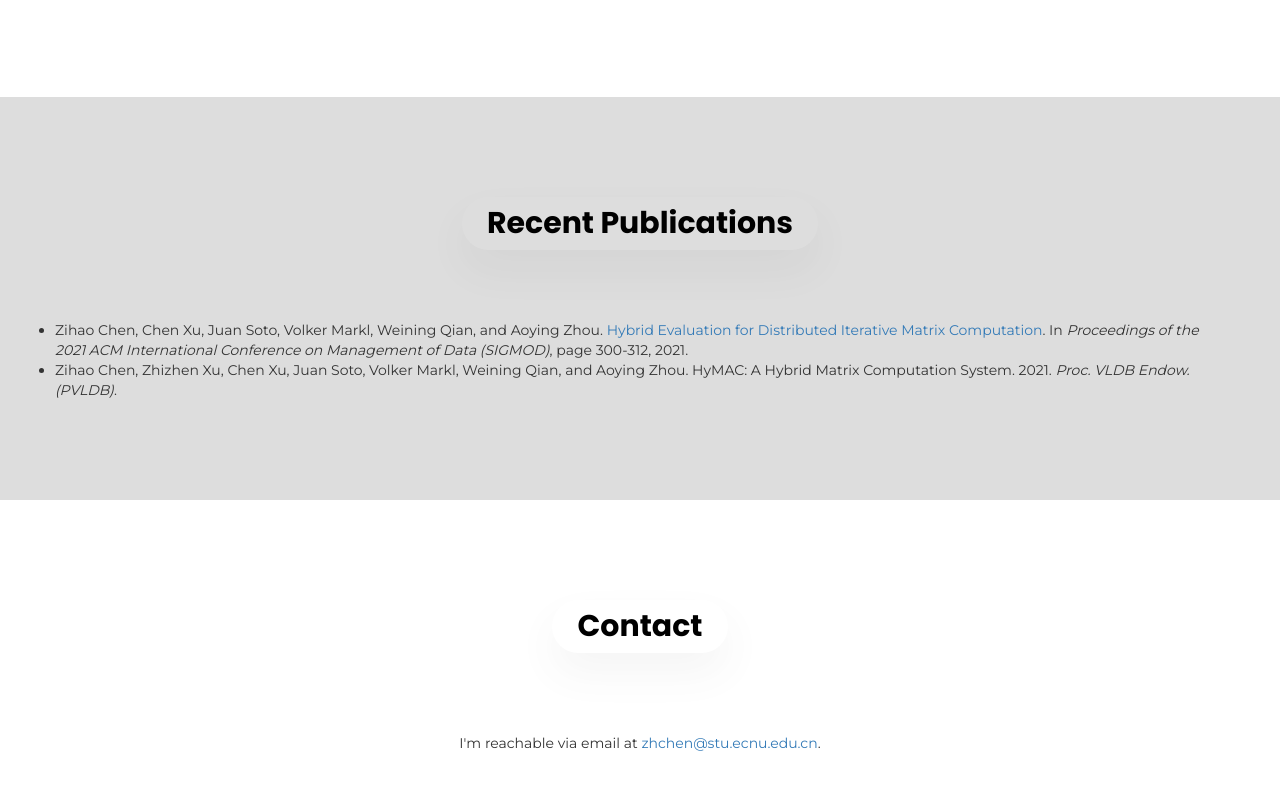
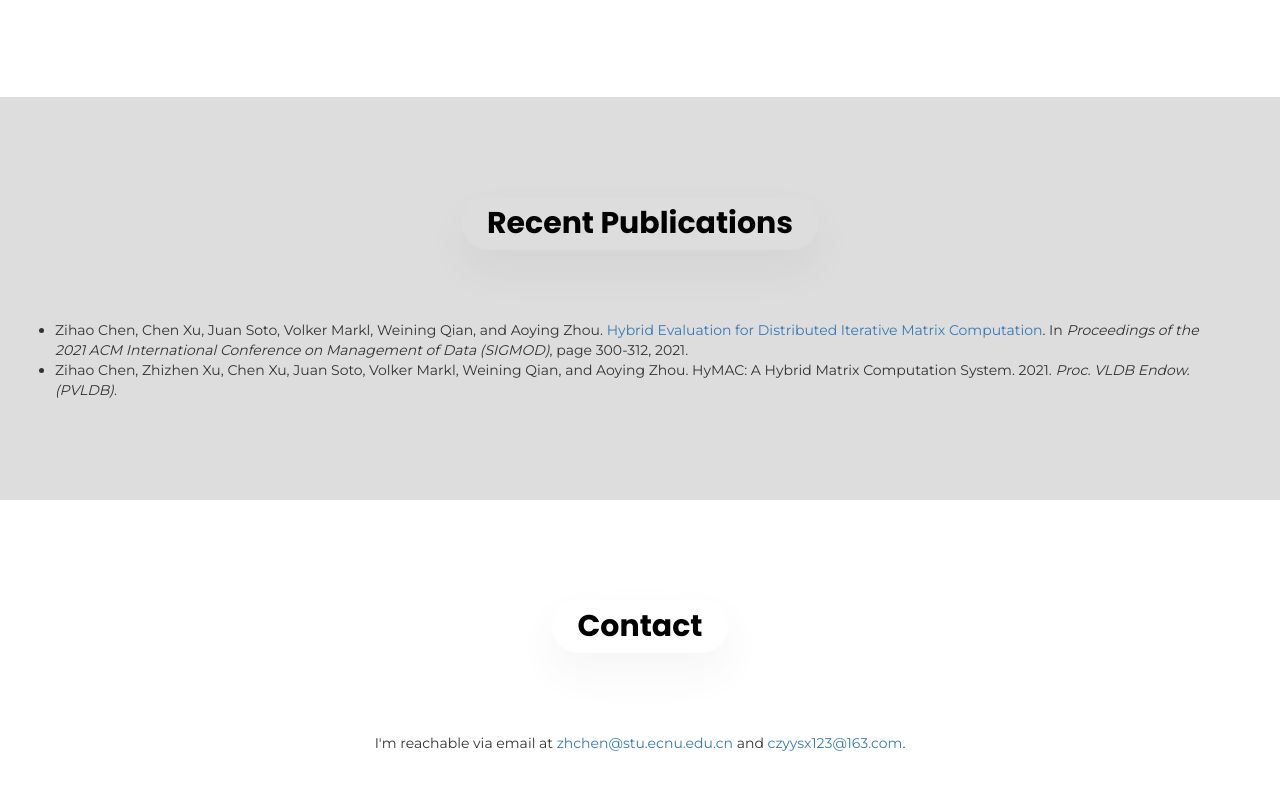
Before and after one commit to Allen-Czyysx/Allen-Czyysx.github.io, a plain HTML site: page index.html in a window 1280 px wide. Shown: the part 1172-1961 px from the top of the page. Drawn offline with Linux system fonts and the light colour scheme.

Commit message:
Update index.html

```diff
--- a/index.html
+++ b/index.html
@@ -271,7 +271,7 @@
                 <div class="col-md-8 col-md-offset-2">
                     <p>
                     <center>
-                        I'm reachable via email at <a href="zhchen@stu.ecnu.edu.cn">zhchen@stu.ecnu.edu.cn</a>.
+                        I'm reachable via email at <a href="zhchen@stu.ecnu.edu.cn">zhchen@stu.ecnu.edu.cn</a> and <a href="czyysx123@163.com">czyysx123@163.com</a>.
                     </center>
                     </p>
                 </div>
```
